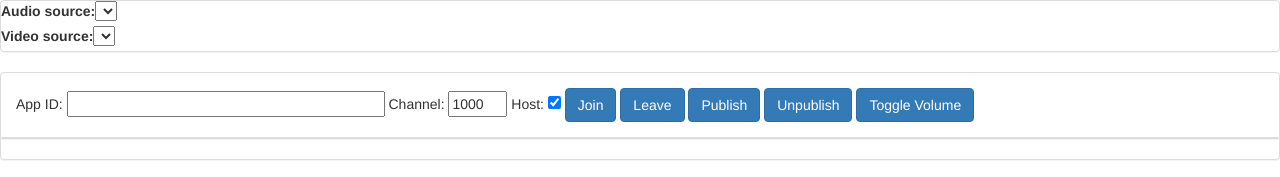
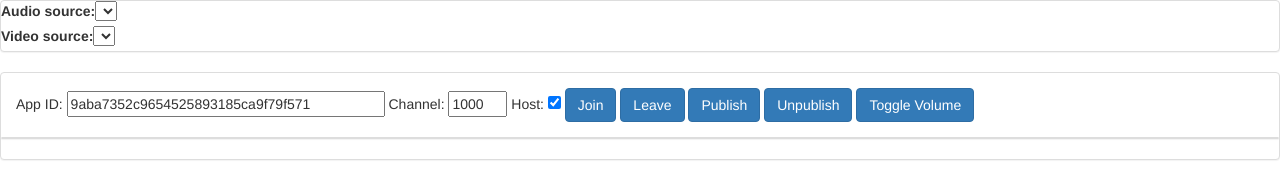
Before and after one commit to kevin51jiang/agora-sdk-experimentation, a website: page index.html in a window 1280 px wide. Drawn offline with Linux system fonts and the light colour scheme.

Commit message:
added agora app id

```diff
--- a/index.html
+++ b/index.html
@@ -20,7 +20,7 @@
 
   <div id="div_join" class="panel panel-default">
     <div class="panel-body">
-      App ID: <input id="appId" type="text" value="" size="36"></input>
+      App ID: <input id="appId" type="text" value="9aba7352c9654525893185ca9f79f571" size="36"></input>
       Channel: <input id="channel" type="text" value="1000" size="4"></input>
       Host: <input id="video" type="checkbox" checked></input>
       <button id="join" class="btn btn-primary" onclick="join()">Join</button>
```
